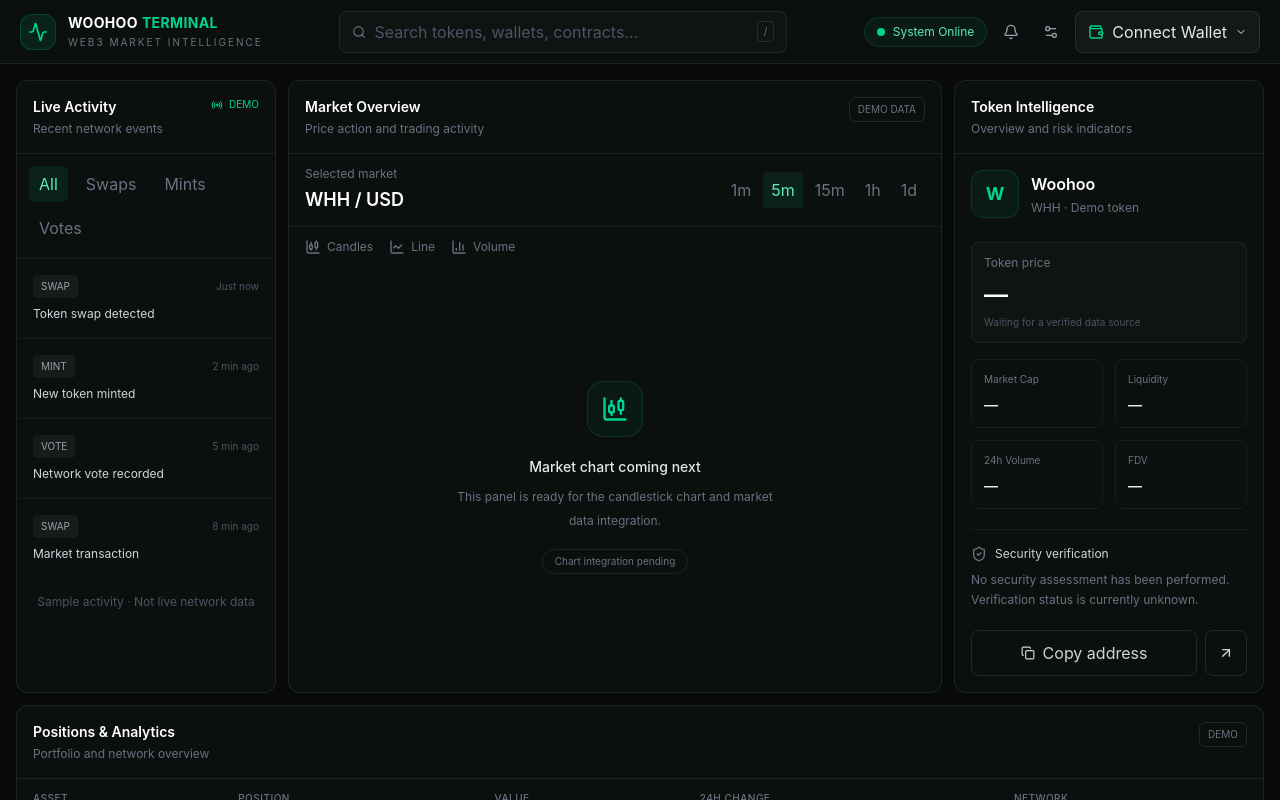
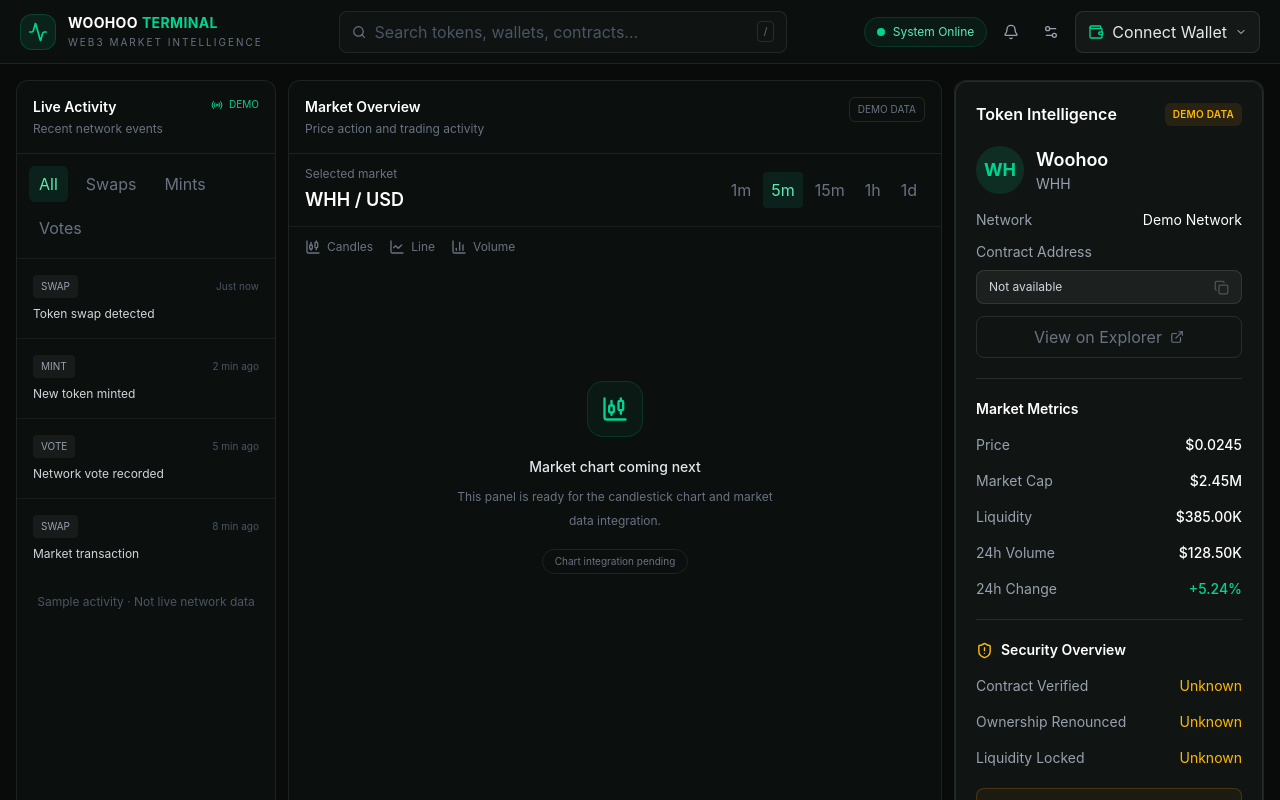
Before and after one commit to Maxwellsmall/Woohoo_Terminal, a React (Vite) app: page / in a window 1280 px wide. Shown: the top 800 px of the page. Built offline with nearby package versions, Linux system fonts and the light colour scheme.

Commit message:
feat(token): implement token intelligence panel with demo data

```diff
--- a/src/data/mock-data.ts
+++ b/src/data/mock-data.ts
@@ -0,0 +1,23 @@
+import type { Token } from "../types";
+
+export const mockToken: Token = {
+  id: "woohoo-demo",
+  name: "Woohoo",
+  symbol: "WHH",
+  network: "Demo Network",
+  contractAddress: null,
+
+  metrics: {
+    priceUsd: 0.0245,
+    marketCapUsd: 2450000,
+    liquidityUsd: 385000,
+    volume24hUsd: 128500,
+    priceChange24h: 5.24,
+  },
+
+  security: {
+    contractVerification: "unknown",
+    ownershipRenounced: null,
+    liquidityLocked: null,
+  },
+};
--- /dev/null
+++ b/src/features/token-intelligence/SecurityPanel.tsx
@@ -0,0 +1,61 @@
+import { ShieldAlert } from "lucide-react";
+import type { TokenSecurity } from "../../types";
+
+interface SecurityPanelProps {
+  security: TokenSecurity;
+}
+
+const formatBooleanStatus = (value: boolean | null): string => {
+  if (value === null) return "Unknown";
+
+  return value ? "Yes" : "No";
+};
+
+export default function SecurityPanel({ security }: SecurityPanelProps) {
+  const securityRows = [
+    {
+      label: "Contract Verified",
+      value:
+        security.contractVerification === "verified"
+          ? "Yes"
+          : security.contractVerification === "unverified"
+            ? "No"
+            : "Unknown",
+    },
+    {
+      label: "Ownership Renounced",
+      value: formatBooleanStatus(security.ownershipRenounced),
+    },
+    {
+      label: "Liquidity Locked",
+      value: formatBooleanStatus(security.liquidityLocked),
+    },
+  ];
+
+  return (
+    <section className="pt-5">
+      <div className="mb-4 flex items-center gap-2">
+        <ShieldAlert size={17} className="text-amber-400" />
+
+        <h3 className="text-sm font-semibold text-white">Security Overview</h3>
+      </div>
+
+      <div className="space-y-4">
+        {securityRows.map((row) => (
+          <div key={row.label} className="flex items-center justify-between">
+            <span className="text-sm text-gray-400">{row.label}</span>
+
+            <span className="text-sm text-amber-400">{row.value}</span>
+          </div>
+        ))}
+      </div>
+
+      <div className="mt-5 rounded-lg border border-amber-500/20 bg-amber-500/5 p-3">
+        <p className="text-xs leading-relaxed text-amber-200/80">
+          Security information has not been independently verified. Unknown
+          statuses should not be interpreted as safe or unsafe.
+        </p>
+      </div>
+    </section>
+  );
+}
--- a/src/features/token-intelligence/TokenIntelligence.tsx
+++ b/src/features/token-intelligence/TokenIntelligence.tsx
@@ -1,85 +1,27 @@
-import { ArrowUpRight, Copy, ShieldCheck } from "lucide-react";
-import PanelHeading from "../../components/layout/PanelHeading";
+import { mockToken } from "../../data/mock-data";
 
-const metrics = [
-  { label: "Market Cap", value: "—" },
-  { label: "Liquidity", value: "—" },
-  { label: "24h Volume", value: "—" },
-  { label: "FDV", value: "—" },
-];
+import TokenOverview from "./TokenOverview";
+import TokenMetrics from "./TokenMetrics";
+import SecurityPanel from "./SecurityPanel";
 
 export default function TokenIntelligence() {
   return (
-    <div>
-      <PanelHeading
-        title="Token Intelligence"
-        description="Overview and risk indicators"
-      />
+    <aside className="h-full rounded-xl border border-white/10 bg-[#101513] p-5">
+      <div className="mb-5 flex items-center justify-between">
+        <h2 className="text-base font-semibold text-white">
+          Token Intelligence
+        </h2>
 
-      <div className="p-4">
-        <div className="flex items-center gap-3">
-          <div className="flex h-12 w-12 items-center justify-center rounded-xl border border-emerald-400/15 bg-emerald-400/[0.06] text-lg font-bold text-emerald-400">
-            W
-          </div>
+        <span className="rounded-md bg-amber-500/10 px-2 py-1 text-[10px] font-semibold uppercase tracking-wide text-amber-400">
+          Demo Data
+        </span>
+      </div>
 
-          <div>
-            <h3 className="font-semibold text-white">Woohoo</h3>
-            <p className="mt-1 text-xs text-gray-500">WHH · Demo token</p>
-          </div>
-        </div>
+      <TokenOverview token={mockToken} />
 
-        <div className="mt-6 rounded-lg border border-white/[0.06] bg-white/[0.02] p-3">
-          <p className="text-xs text-gray-500">Token price</p>
-          <p className="mt-2 text-2xl font-semibold text-white">—</p>
-          <p className="mt-1 text-[10px] text-gray-600">
-            Waiting for a verified data source
-          </p>
-        </div>
+      <TokenMetrics metrics={mockToken.metrics} />
 
-        <div className="mt-4 grid grid-cols-2 gap-3">
-          {metrics.map((metric) => (
-            <div
-              key={metric.label}
-              className="rounded-lg border border-white/[0.06] p-3"
-            >
-              <p className="text-[10px] text-gray-500">{metric.label}</p>
-              <p className="mt-2 text-sm font-semibold text-gray-200">
-                {metric.value}
-              </p>
-            </div>
-          ))}
-        </div>
-
-        <div className="mt-5 border-t border-white/[0.06] pt-4">
-          <div className="flex items-center gap-2 text-xs text-gray-300">
-            <ShieldCheck className="h-4 w-4 text-gray-500" />
-            Security verification
-          </div>
-
-          <p className="mt-2 text-xs leading-5 text-gray-500">
-            No security assessment has been performed. Verification status is
-            currently unknown.
-          </p>
-        </div>
-
-        <div className="mt-5 flex gap-2">
-          <button
-            type="button"
-            className="flex flex-1 items-center justify-center gap-2 rounded-lg border border-white/10 px-3 py-2.5 text-xs text-gray-300 hover:bg-white/[0.05]"
-          >
-            <Copy className="h-3.5 w-3.5" />
-            Copy address
-          </button>
-
-          <button
-            type="button"
-            aria-label="Open token details"
-            className="rounded-lg border border-white/10 px-3 py-2.5 text-gray-300 hover:bg-white/[0.05]"
-          >
-            <ArrowUpRight className="h-4 w-4" />
-          </button>
-        </div>
-      </div>
-    </div>
+      <SecurityPanel security={mockToken.security} />
+    </aside>
   );
 }
--- /dev/null
+++ b/src/features/token-intelligence/TokenMetrics.tsx
@@ -0,0 +1,66 @@
+import type { TokenMetrics as TokenMetricsType } from "../../types";
+
+interface TokenMetricsProps {
+  metrics: TokenMetricsType;
+}
+
+const formatCurrency = (value: number): string => {
+  return new Intl.NumberFormat("en-US", {
+    style: "currency",
+    currency: "USD",
+    notation: "compact",
+    maximumFractionDigits: 2,
+  }).format(value);
+};
+
+export default function TokenMetrics({ metrics }: TokenMetricsProps) {
+  const isPositive = metrics.priceChange24h >= 0;
+
+  const rows = [
+    {
+      label: "Price",
+      value: `$${metrics.priceUsd.toFixed(4)}`,
+    },
+    {
+      label: "Market Cap",
+      value: formatCurrency(metrics.marketCapUsd),
+    },
+    {
+      label: "Liquidity",
+      value: formatCurrency(metrics.liquidityUsd),
+    },
+    {
+      label: "24h Volume",
+      value: formatCurrency(metrics.volume24hUsd),
+    },
+  ];
+
+  return (
+    <section className="border-b border-white/10 py-5">
+      <h3 className="mb-4 text-sm font-semibold text-white">Market Metrics</h3>
+
+      <div className="space-y-4">
+        {rows.map((row) => (
+          <div key={row.label} className="flex items-center justify-between">
+            <span className="text-sm text-gray-400">{row.label}</span>
+
+            <span className="text-sm font-medium text-white">{row.value}</span>
+          </div>
+        ))}
+
+        <div className="flex items-center justify-between">
+          <span className="text-sm text-gray-400">24h Change</span>
+
+          <span
+            className={`text-sm font-medium ${
+              isPositive ? "text-emerald-400" : "text-red-400"
+            }`}
+          >
+            {isPositive ? "+" : ""}
+            {metrics.priceChange24h.toFixed(2)}%
+          </span>
+        </div>
+      </div>
+    </section>
+  );
+}
--- /dev/null
+++ b/src/features/token-intelligence/TokenOverview.tsx
@@ -0,0 +1,71 @@
+import { Copy, ExternalLink } from "lucide-react";
+import type { Token } from "../../types";
+
+interface TokenOverviewProps {
+  token: Token;
+}
+
+export default function TokenOverview({ token }: TokenOverviewProps) {
+  const copyAddress = async () => {
+    if (!token.contractAddress) return;
+
+    try {
+      await navigator.clipboard.writeText(token.contractAddress);
+    } catch {
+      console.error("Unable to copy contract address");
+    }
+  };
+
+  return (
+    <section className="border-b border-white/10 pb-5">
+      <div className="mb-4 flex items-center gap-3">
+        <div className="flex h-12 w-12 items-center justify-center rounded-full bg-emerald-500/15 text-lg font-bold text-emerald-400">
+          {token.symbol.slice(0, 2)}
+        </div>
+
+        <div>
+          <h2 className="text-lg font-semibold text-white">{token.name}</h2>
+
+          <p className="text-sm text-gray-400">{token.symbol}</p>
+        </div>
+      </div>
+
+      <div className="space-y-3">
+        <div className="flex items-center justify-between">
+          <span className="text-sm text-gray-400">Network</span>
+
+          <span className="text-sm text-white">{token.network}</span>
+        </div>
+
+        <div>
+          <p className="mb-2 text-sm text-gray-400">Contract Address</p>
+
+          <div className="flex items-center justify-between rounded-lg border border-white/10 bg-white/5 px-3 py-2">
+            <span className="truncate text-xs text-gray-300">
+              {token.contractAddress ?? "Not available"}
+            </span>
+
+            <button
+              type="button"
+              onClick={copyAddress}
+              disabled={!token.contractAddress}
+              aria-label="Copy contract address"
+              className="ml-2 text-gray-400 transition hover:text-emerald-400 disabled:cursor-not-allowed disabled:opacity-40"
+            >
+              <Copy size={15} />
+            </button>
+          </div>
+        </div>
+
+        <button
+          type="button"
+          disabled
+          className="flex w-full cursor-not-allowed items-center justify-center gap-2 rounded-lg border border-white/10 py-2 text-sm text-gray-500"
+        >
+          View on Explorer
+          <ExternalLink size={14} />
+        </button>
+      </div>
+    </section>
+  );
+}
```
Also changed, not shown: src/types/index.ts (+26 -0 lines), 1 other file (tests, documents, lock files or other folders).
